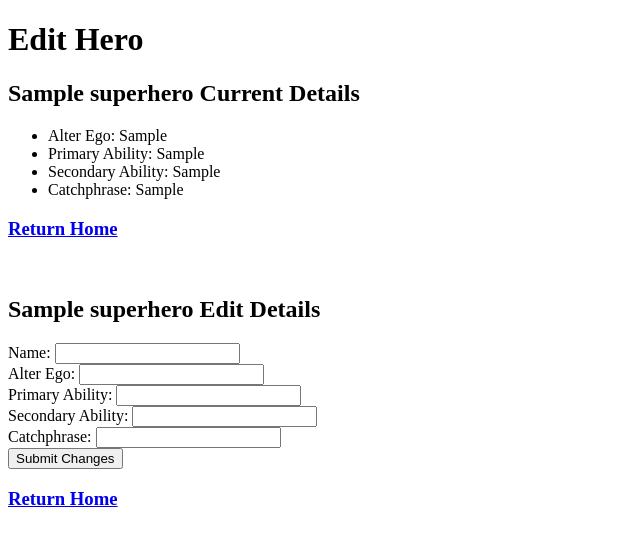
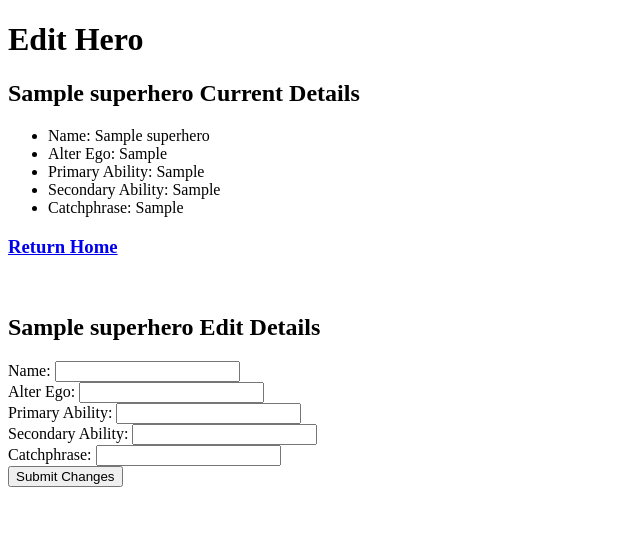
Before and after one commit to nhawks/superhero-creator, a Django app: page /edit/edit/1 in a window 1280 px wide. Shown: the top 546 px of the page, without its empty margins (0-640 px from the left). Run offline with Django 3.2, Linux system fonts and the light colour scheme; tables that the repository leaves empty hold one stand-in row (values such as "Sample post").

Commit message:
added form so users can update hero details

```diff
--- a/superhero_creator/superheroes/templates/superheroes/edit.html
+++ b/superhero_creator/superheroes/templates/superheroes/edit.html
@@ -10,6 +10,7 @@
     <h1>Edit Hero</h1>
     <h2>{{edit_hero}} Current Details</h2>
     <ul>
+        <li>Name: {{edit_hero.name}}</li>
         <li>Alter Ego: {{edit_hero.alter_ego}}</li>
         <li>Primary Ability: {{edit_hero.primary_ability}}</li>
         <li>Secondary Ability: {{edit_hero.secondary_ability}}</li>
@@ -18,7 +19,7 @@
     <h3><a href="{% url 'superheroes:index' %}">Return Home</a></h3>
     <br>
     <h2>{{edit_hero}} Edit Details</h2>
-    <form action="{% url 'superheroes:edit' %}" method="post">
+    <form action="{% url 'superheroes:edit' edit_hero.id %}" method="post">
         {% csrf_token %}
         Name: <input type="text" name="name" id="name"><br>
         Alter Ego: <input type="text" name="alter_ego" id="alter_ego"><br>
@@ -27,6 +28,5 @@
         Catchphrase: <input type="text" name="catch_phrase" id="catch_phrase"><br>
         <input type="submit" value="Submit Changes">
     </form>
-    <h3><a href="{% url 'superheroes:index' %}">Return Home</a></h3>
 </body>
 </html>
```
